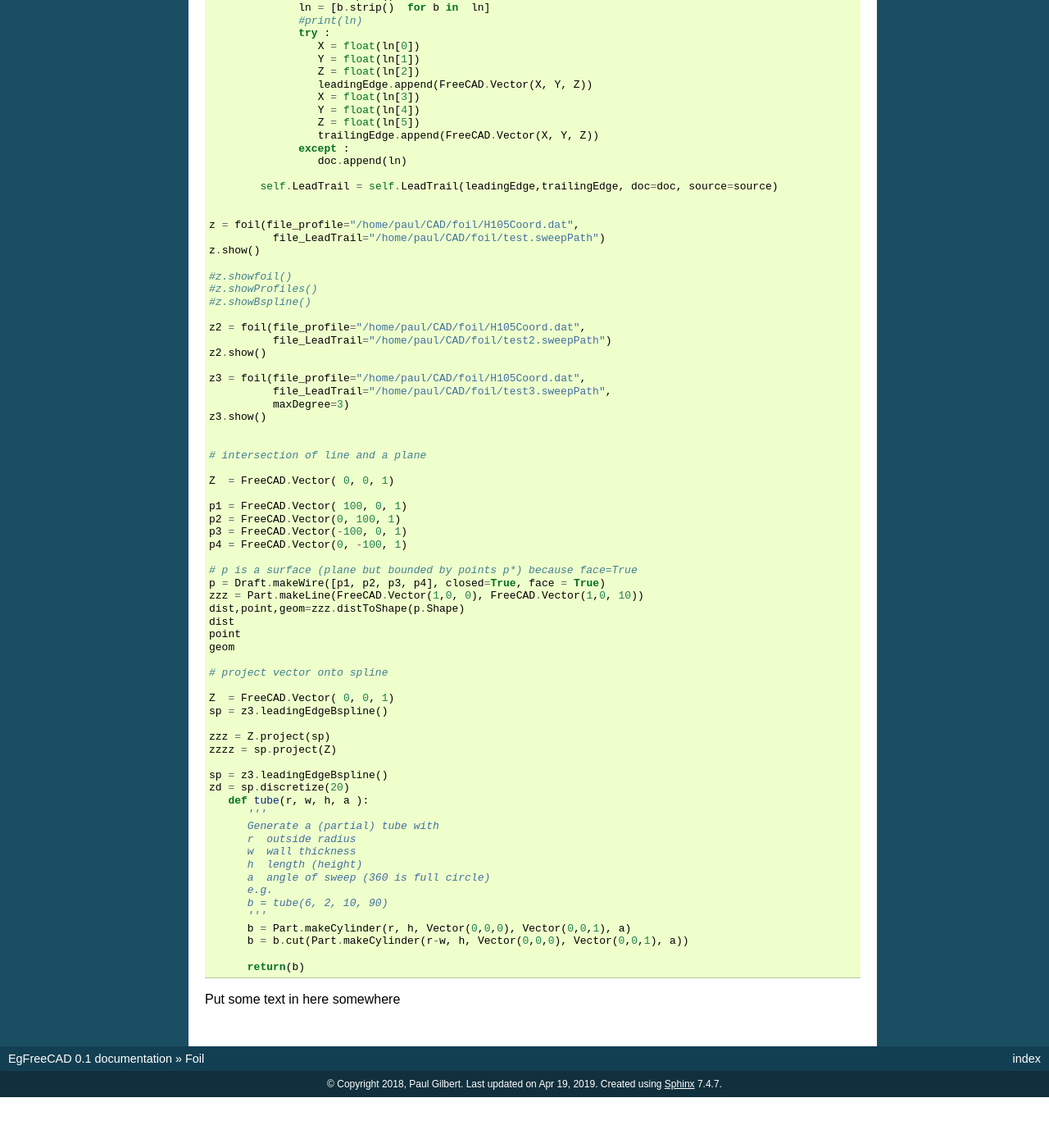
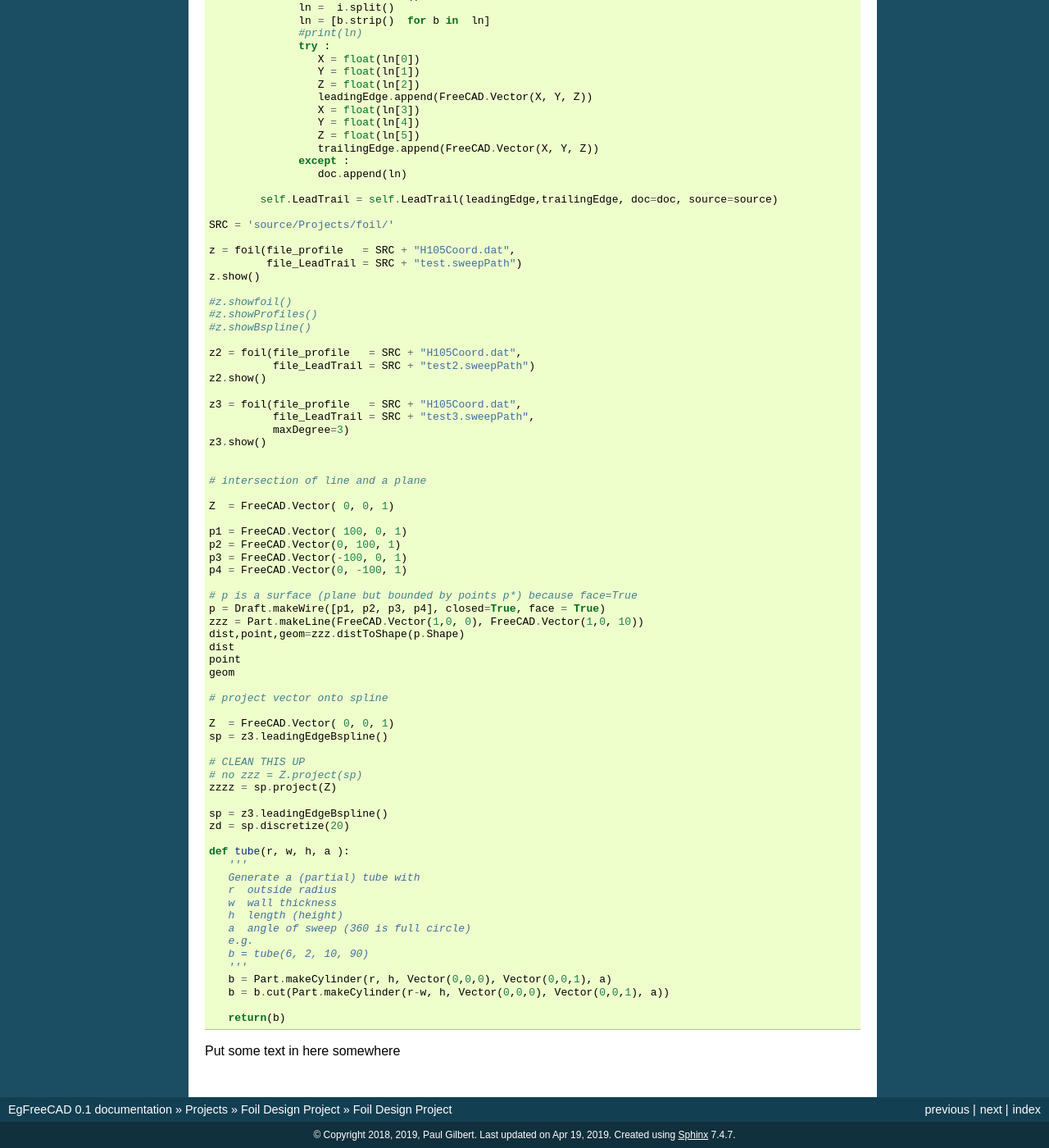
Before and after one commit to pdgilbert/EgFreeCAD, a Sphinx documentation site: the page built from source/Projects/foil/foil.rst, in a window 1280 px wide and 1400 px high, scrolled down 3267 px. Shown: the whole window at 82% size. Built offline with Sphinx 7.4.7, drawn with Linux system fonts in a browser that asks for light colours; pages that are not in the unit, such as notebooks, are missing from menus; the version number could not be read and is left out; before the commit the page ends 4605 px from its top, so only the background shows below that; some of the changed text lies outside the part shown.

```diff
--- a/source/Projects/foil/foil.rst
+++ b/source/Projects/foil/foil.rst
@@ -1,8 +1,8 @@
 
-.. index:: Foil
+.. index:: Foil Design Project
 
-Foil
-----
+Foil Design Project
+===================
 
 Project to extend a (hydro-) foil profile over a wing span outline.
 
@@ -200,7 +201,7 @@ Project to extend a (hydro-) foil profile over a wing span outline.
 
            self.profile = self.profile(profileDAT, doc=doc, source=source)
 
-       def loadLeadTrail(self, source="/home/paul/CAD/foil/test.sweepPath"):
+       def loadLeadTrail(self, source="test.sweepPath"):
            """read Lead and Trailing edge data from file and return it."""
            doc =  []
            leadingEdge =  []
@@ -225,21 +226,22 @@ Project to extend a (hydro-) foil profile over a wing span outline.
 
            self.LeadTrail = self.LeadTrail(leadingEdge,trailingEdge, doc=doc, source=source)
 
+   SRC = 'source/Projects/foil/'
 
-   z = foil(file_profile="/home/paul/CAD/foil/H105Coord.dat",
-             file_LeadTrail="/home/paul/CAD/foil/test.sweepPath")
+   z = foil(file_profile   = SRC + "H105Coord.dat",
+            file_LeadTrail = SRC + "test.sweepPath")
    z.show()
 
    #z.showfoil()
    #z.showProfiles()
    #z.showBspline()
 
-   z2 = foil(file_profile="/home/paul/CAD/foil/H105Coord.dat",
-             file_LeadTrail="/home/paul/CAD/foil/test2.sweepPath")
+   z2 = foil(file_profile   = SRC + "H105Coord.dat",
+             file_LeadTrail = SRC + "test2.sweepPath")
    z2.show()
 
-   z3 = foil(file_profile="/home/paul/CAD/foil/H105Coord.dat",
-             file_LeadTrail="/home/paul/CAD/foil/test3.sweepPath",
+   z3 = foil(file_profile   = SRC + "H105Coord.dat",
+             file_LeadTrail = SRC + "test3.sweepPath",
              maxDegree=3)
    z3.show()
 
@@ -266,24 +268,26 @@ Project to extend a (hydro-) foil profile over a wing span outline.
    Z  = FreeCAD.Vector( 0, 0, 1)
    sp = z3.leadingEdgeBspline()
 
-   zzz = Z.project(sp)
+   # CLEAN THIS UP
+   # no zzz = Z.project(sp)
    zzzz = sp.project(Z)
 
    sp = z3.leadingEdgeBspline()
    zd = sp.discretize(20)
-      def tube(r, w, h, a ):
-         '''
-         Generate a (partial) tube with
-         r  outside radius
-         w  wall thickness
-         h  length (height)
-         a  angle of sweep (360 is full circle)
-         e.g.
-         b = tube(6, 2, 10, 90)
-         '''
-         b = Part.makeCylinder(r, h, Vector(0,0,0), Vector(0,0,1), a)
-         b = b.cut(Part.makeCylinder(r-w, h, Vector(0,0,0), Vector(0,0,1), a))
 
-         return(b)
+   def tube(r, w, h, a ):
+      '''
+      Generate a (partial) tube with
+      r  outside radius
+      w  wall thickness
+      h  length (height)
+      a  angle of sweep (360 is full circle)
+      e.g.
+      b = tube(6, 2, 10, 90)
+      '''
+      b = Part.makeCylinder(r, h, Vector(0,0,0), Vector(0,0,1), a)
+      b = b.cut(Part.makeCylinder(r-w, h, Vector(0,0,0), Vector(0,0,1), a))
+
+      return(b)
 
 Put some text in here somewhere
--- a/source/Projects/foil/index.rst
+++ b/source/Projects/foil/index.rst
@@ -4,9 +4,4 @@
    self
    foil
 
-.. index:: Foil Design Project
-
-Foil Design Project
-=================
-
 .. include:: foil.rst
--- a/source/SimpleConstructs/index.rst
+++ b/source/SimpleConstructs/index.rst
@@ -3,6 +3,7 @@
 
    self
    tube
+   needle
 
 .. index:: Simple Constructs
 
@@ -10,3 +11,4 @@ Simple Constructs
 =================
 
 .. include:: tube.rst
+.. include:: needle.rst
--- a/source/conf.py
+++ b/source/conf.py
@@ -14,6 +14,10 @@ import os
 # add these directories to sys.path here. If the directory is relative to the
 # documentation root, use os.path.abspath to make it absolute, like shown here.
 #sys.path.insert(0, os.path.abspath('.'))
+
+sys.path.insert(0,'/usr/lib/freecad/lib')
+# possibly Draft can be removed but currently using in foil
+sys.path.insert(0,'/usr/share/freecad/Mod/Draft/')
 
 # -- General configuration ------------------------------------------------
 
@@ -38,11 +42,19 @@ O = Vector(0,0,0)
 X = Vector(1,0,0)
 Y = Vector(0,1,0)
 Z = Vector(0,0,1)
+
 '''
 
 import FreeCAD
 FCversion = FreeCAD.Version()
-FCversion = FCversion[0] + '.' + FCversion[1]  + '.' + FCversion[2]+ '  '  + FCversion[6]
+# Beware that the elements and number of elements in FCversion changes sometimes,
+# and is different in release vs daily
+# FCversion = FCversion[0] + '.' + FCversion[1]  + '.' + FCversion[2]+ '  '  + FCversion[4]
+FCversion = str(FCversion)
+
+un = os.uname()
+un = un[0] + ' ' + un[2] + ' ' +  un[4]
+
 rst_prolog ='.. |FCversion| replace:: %s' % FCversion
 
 # Add any paths that contain templates here, relative to this directory.
@@ -61,7 +73,7 @@ master_doc = 'index'
 
 # General information about the project.
 project = u'EgFreeCAD'
-copyright = u'2018, Paul Gilbert'
+copyright = u'2018, 2019, Paul Gilbert'
 author = u'Paul Gilbert'
 
 # The version info for the project you're documenting, acts as replacement for
```
Also changed, not shown: other parts of source/Projects/foil/foil.rst (+2 -1 lines), notes.txt (added, +41 -0 lines), source/Projects/index.rst (+4 -11 lines), source/index.rst (+6 -82 lines), source/intro.rst (added, +77 -0 lines).
